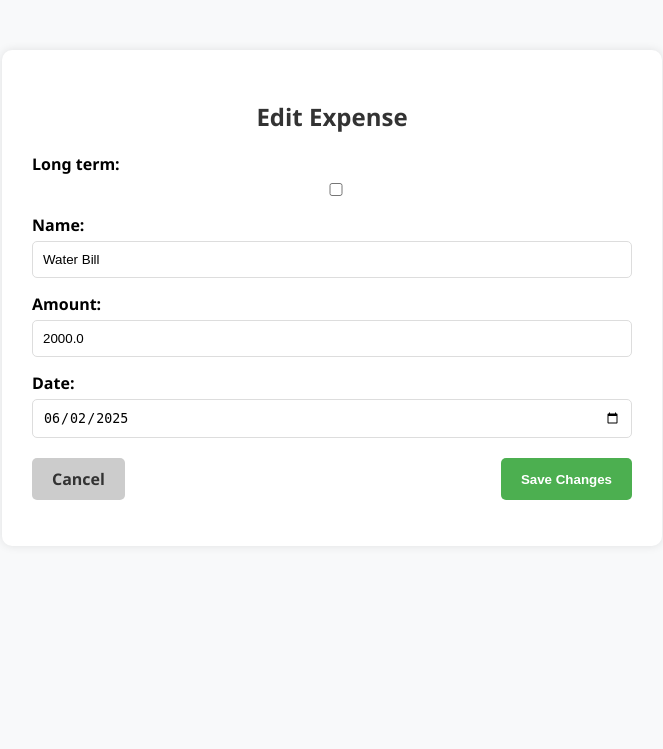
After one commit to widushan/FinanceManager---Django, a Django app: page /expenses/edit/7/ in a window 1280 px wide. The commit adds this page. Shown: the top 749 px of the page, without its empty margins (308-971 px from the left). Run offline with Django 5.2, Linux system fonts and the light colour scheme; a user stored in the database is signed in; data comes from the database, SQL or seed files in the repository; both versions use the stored data as it was after the commit.

Commit message:
end commit
sucessfully created Expenses

```diff
--- a/ExpenseTracker/exp_tracker/models.py
+++ b/ExpenseTracker/exp_tracker/models.py
@@ -32,10 +32,11 @@ class Expense(models.Model):
                 return self.amount/((self.end_date - self.date).days/30)
             else:
                 months = (self.end_date.year - datetime.now().year) * 12 + self.end_date.month - datetime.now().month
-                monthly_rate = self.interest / 12 / 100
+                monthly_rate = self.interest_rate / 12 / 100
                 monthly_expense = (self.amount * monthly_rate) / (1 - (1 + monthly_rate) ** (-months))
+                return monthly_expense
         else:
-            return self.monthly_expense
+            return self.amount  # For non-long-term expenses, just return the amount
 
 
 
--- /dev/null
+++ b/ExpenseTracker/exp_tracker/templates/exp_tracker/edit_expense.html
@@ -0,0 +1,132 @@
+{% load static %}
+
+<head>
+    <link rel="stylesheet" href="{% static 'css/expense_list.css' %}">
+    <title>Edit Expense</title>
+    <style>
+        .edit-form {
+            max-width: 600px;
+            margin: 50px auto;
+            padding: 30px;
+            border-radius: 10px;
+            box-shadow: 0 0 10px rgba(0,0,0,0.1);
+            background-color: white;
+        }
+
+        .edit-form h2 {
+            text-align: center;
+            margin-bottom: 20px;
+            color: #333;
+        }
+
+        .form-group {
+            margin-bottom: 15px;
+        }
+
+        .form-group label {
+            display: block;
+            margin-bottom: 5px;
+            font-weight: bold;
+        }
+
+        .form-group input, .form-group select {
+            width: 100%;
+            padding: 10px;
+            border: 1px solid #ddd;
+            border-radius: 5px;
+            box-sizing: border-box;
+        }
+
+        .button-group {
+            display: flex;
+            justify-content: space-between;
+            margin-top: 20px;
+        }
+
+        .save-btn {
+            background-color: #4CAF50;
+            color: white;
+            border: none;
+            padding: 10px 20px;
+            border-radius: 5px;
+            cursor: pointer;
+            font-weight: bold;
+        }
+
+        .cancel-btn {
+            background-color: #ccc;
+            color: #333;
+            border: none;
+            padding: 10px 20px;
+            border-radius: 5px;
+            cursor: pointer;
+            text-decoration: none;
+            font-weight: bold;
+        }
+    </style>
+    <script src="https://code.jquery.com/jquery-3.6.0.min.js"></script>
+    <script>
+        $(document).ready(function(){
+            var longTermCheckBox = $('#id_long_term');
+            var longTermFields = $('#interest_rate, #end_date');
+
+            if (!longTermCheckBox.is(':checked')) {
+                longTermFields.hide();
+            }
+
+            longTermCheckBox.on('change',function(){
+                if (longTermCheckBox.is(':checked')) {
+                    longTermFields.show();
+                } else {
+                    longTermFields.hide();
+                }
+            });
+        });
+    </script>
+</head>
+
+{% block content %}
+<body>
+    <div class="edit-form">
+        <h2>Edit Expense</h2>
+        <form method="POST">
+            {% csrf_token %}
+
+            <div class="form-group">
+                {{ form.long_term.label_tag }}
+                {{ form.long_term}}
+            </div>
+
+            <div class="form-group">
+                {{ form.name.label_tag }}
+                {{ form.name }}
+            </div>
+
+            <div class="form-group">
+                {{ form.amount.label_tag }}
+                {{ form.amount }}
+            </div>
+
+            <div class="form-group">
+                {{ form.date.label_tag }}
+                {{ form.date }}
+            </div>
+
+            <div class="form-group" id="end_date">
+                {{ form.end_date.label_tag }}
+                {{ form.end_date }}
+            </div>
+
+            <div class="form-group" id="interest_rate">
+                {{ form.interest_rate.label_tag }}
+                {{ form.interest_rate }}
+            </div>
+
+            <div class="button-group">
+                <a href="{% url 'expenses_list' %}" class="cancel-btn">Cancel</a>
+                <button class="save-btn" type="submit">Save Changes</button>
+            </div>
+        </form>
+    </div>
+</body>
+{% endblock %}
--- a/ExpenseTracker/exp_tracker/urls.py
+++ b/ExpenseTracker/exp_tracker/urls.py
@@ -9,5 +9,7 @@ urlpatterns = [
     path("accounts/register/", views.register, name="register"),
     path("accounts/login/", views.register, name="login"),
     path("accounts/logout/", views.register, name="logout"),
-    path("expenses", views.ExpenseListView.as_view(), name='expenses'),
+    path("expenses", views.ExpenseListView.as_view(), name='expenses_list'),
+    path("expenses/edit/<int:expense_id>/", views.edit_expense, name='edit_expense'),
+    path("expenses/delete/<int:expense_id>/", views.delete_expense, name='delete_expense'),
 ]
--- a/ExpenseTracker/exp_tracker/views.py
+++ b/ExpenseTracker/exp_tracker/views.py
@@ -1,4 +1,4 @@
-from django.shortcuts import render, redirect
+from django.shortcuts import render, redirect, get_object_or_404
 from django.http import HttpResponse
 from django.contrib.auth.models import User
 from django.contrib.auth import authenticate, login, logout
@@ -36,15 +36,38 @@ def register(request):
 
 
 def generate_graph(data):
-    fig = px.bar(data, x='months', y='expenses', title='Monthly Expenses')
+    # Import plotly.graph_objects for more control
+    import plotly.graph_objects as go
+
+    fig = go.Figure()
+
+    # Add the bar trace
+    fig.add_trace(go.Bar(
+        x=data['months'],
+        y=data['expenses'],
+        marker_color='#008c41'
+    ))
+
+    # Update layout with better formatting
     fig.update_layout(
-        xaxis = dict(rangeslider=dict(visible=True)),
+        title='Monthly Expenses',
+        xaxis=dict(
+            title='Month',
+            type='category'  # Treat months as categories to preserve order
+        ),
+        yaxis=dict(
+            title='Amount (Rs.)',
+            tickformat=',d'  # Format with commas for thousands
+        ),
         plot_bgcolor='rgba(0,0,0,0)',
         paper_bgcolor='rgba(0,0,0,0)',
         font_color='rgba(0,0,0,1)',
+        height=400
+    )
 
-    )
-    fig.update_traces(marker_color='#008c41')
+    # Debug: Print out the raw data
+    print("Months:", data['months'])
+    print("Expenses:", data['expenses'])
 
     graph_json = fig.to_json()
     return graph_json
@@ -82,6 +105,7 @@ class ExpenseListView(FormView):
         expense_data_graph = {}
         expense_data = {}
 
+        # Process expenses for both dictionaries simultaneously to ensure consistency
         for account in accounts:
             expenses = account.expense_list.all()
             for expense in expenses:
@@ -89,68 +113,100 @@ class ExpenseListView(FormView):
                     current_date = expense.date
                     while current_date <= expense.end_date:
                         year_month = current_date.strftime('%Y-%m')
-                        if year_month not in expense_data_graph:
-                            expense_data_graph[year_month] = []
 
-                        expense_data_graph[year_month].append({
+                        # For expense_data (display)
+                        if year_month not in expense_data:
+                            expense_data[year_month] = []
+                        expense_data[year_month].append({
+                            'id': expense.id,
                             'name': expense.name,
                             'amount': expense.monthly_expenses,
-                            'date': expense.date,
+                            'date': current_date,
                             'end_date': expense.end_date,
+                            'long_term': expense.long_term,
                         })
+
+                        # For expense_data_graph (chart)
+                        if year_month not in expense_data_graph:
+                            expense_data_graph[year_month] = 0
+                        expense_data_graph[year_month] += float(expense.monthly_expenses)
+
                         current_date += relativedelta(months=1)
                 else:
                     year_month = expense.date.strftime('%Y-%m')
-                    if year_month not in expense_data_graph:
-                        expense_data_graph[year_month] = []
 
-                    expense_data_graph[year_month].append({
+                    # For expense_data (display)
+                    if year_month not in expense_data:
+                        expense_data[year_month] = []
+                    expense_data[year_month].append({
+                        'id': expense.id,
                         'name': expense.name,
                         'amount': expense.amount,
                         'date': expense.date,
+                        'long_term': expense.long_term,
                     })
 
-        for account in accounts:
-            expenses = account.expense_list.all()
-            for expense in expenses:
-                if expense.long_term and expense.monthly_expenses:
-                    current_date = expense.date
-                    while current_date <= expense.end_date:  # <-- Added loop
-                        year_month = current_date.strftime('%Y-%m')
-                        if year_month not in expense_data:
-                            expense_data[year_month] = []
+                    # For expense_data_graph (chart)
+                    if year_month not in expense_data_graph:
+                        expense_data_graph[year_month] = 0
+                    expense_data_graph[year_month] += float(expense.amount)
 
-                        expense_data[year_month].append({
-                            'name': expense.name,
-                            'amount': expense.monthly_expenses,
-                            'date': current_date,  # <-- Use current_date instead of expense.date
-                            'end_date': expense.end_date,
-                            'long_term': expense.long_term,
-                        })
-                        current_date += relativedelta(months=1)
-                else:
-                    year_month = expense.date.strftime('%Y-%m')
-                    if year_month not in expense_data:
-                        expense_data[year_month] = []
+        # Prepare data for the graph
+        months = []
+        expenses = []
 
-                    expense_data[year_month].append({
-                        'name': expense.name,
-                        'amount': expense.amount,
-                        'date': expense.date,
-                    })
+        for month in sorted(expense_data_graph.keys()):
+            months.append(month)
+            expenses.append(expense_data_graph[month])
 
+        # Debug output
+        print("Month-wise expense totals:")
+        for month, amount in zip(months, expenses):
+            print(f"{month}: Rs. {amount:,.2f}")
 
-        aggregated_data = [{'year_month': key, 'expenses': sum(item['amount'] for item in value)} for key, value in expense_data_graph.items()]
+        # Convert to dicts for template
+        aggregated_data = [{'year_month': month, 'expenses': expense_data_graph[month]}
+                           for month in sorted(expense_data_graph.keys())]
 
         context['expense_data'] = expense_data
         context['aggregated_data'] = aggregated_data
 
         graph_data = {
-        'months': [item['year_month'] for item in aggregated_data],
-        'expenses': [item['expenses'] for item in aggregated_data],
+            'months': months,
+            'expenses': expenses,
         }
 
         graph_data['chart'] = generate_graph(graph_data)
         context['graph_data'] = mark_safe(graph_data['chart'])
 
         return context
+
+
+def edit_expense(request, expense_id):
+    expense = get_object_or_404(Expense, id=expense_id, user=request.user)
+
+    if request.method == 'POST':
+        form = ExpenseForm(request.POST, instance=expense)
+        if form.is_valid():
+            form.save()
+            return redirect('expenses_list')
+    else:
+        form = ExpenseForm(instance=expense)
+
+    return render(request, 'exp_tracker/edit_expense.html', {
+        'form': form,
+        'expense': expense
+    })
+
+def delete_expense(request, expense_id):
+    expense = get_object_or_404(Expense, id=expense_id, user=request.user)
+
+    # Find and update the associated account
+    accounts = Account.objects.filter(user=request.user, expense_list=expense)
+    for account in accounts:
+        account.expense_list.remove(expense)
+
+    # Delete the expense
+    expense.delete()
+
+    return redirect('expenses_list')
```
Also changed, not shown: ExpenseTracker/exp_tracker/templates/exp_tracker/expenses_list.html (+52 -3 lines), ExpenseTracker/db.sqlite3.
